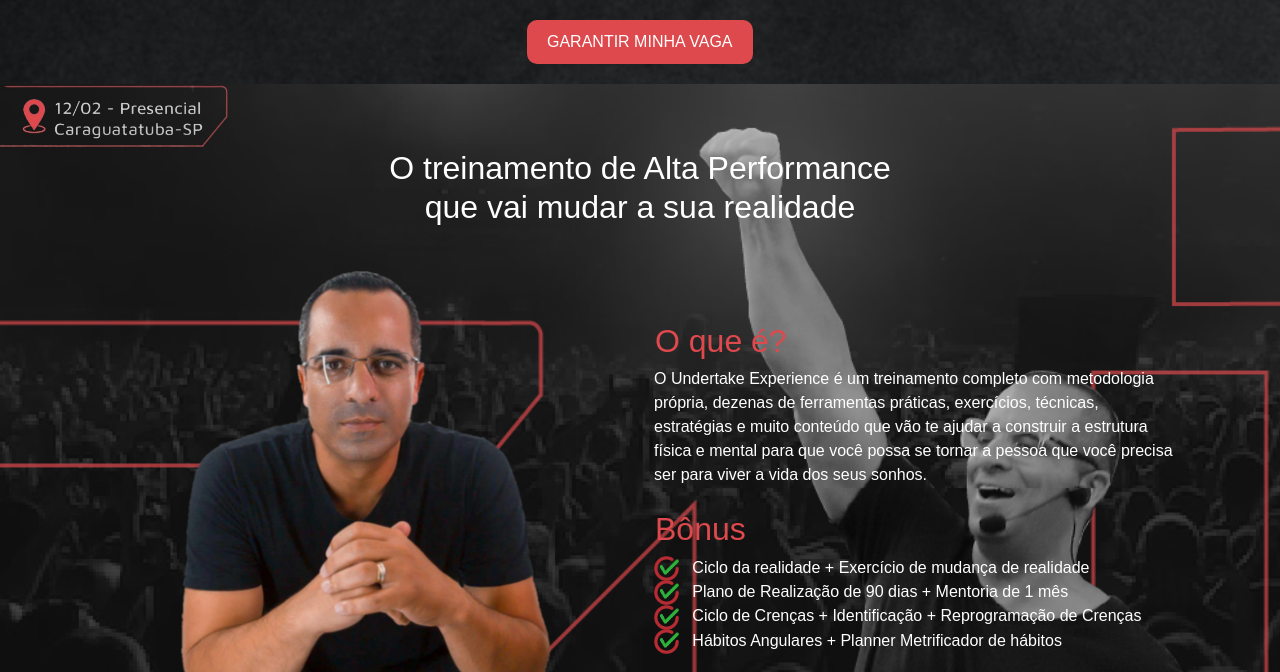
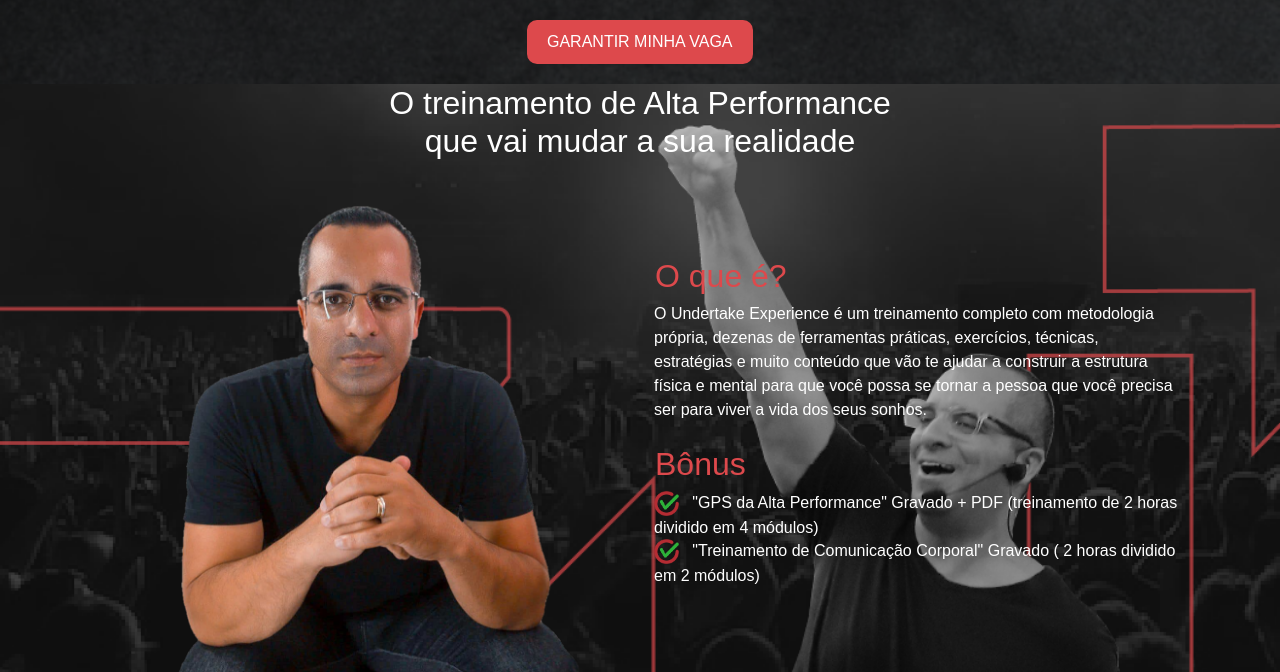
Before and after one commit to M4riotto/landing-page-layout, a plain HTML site: page index.html in a window 1280 px wide. Shown: the part 815-1487 px from the top of the page. Drawn offline with Linux system fonts and the light colour scheme.

Commit message:
Update index.html

```diff
--- a/index.html
+++ b/index.html
@@ -9,6 +9,9 @@
     <title>UNDERTAKE EXPERIENCE</title>
     <!--favicon-->
     <link rel="shortcut icon" href="img/favicon.png" type="image/x-icon" />
+    <!--<link rel="preconnect" href="https://fonts.googleapis.com">-->
+    <!--<link rel="preconnect" href="https://fonts.gstatic.com" crossorigin>-->
+    <!--<link href="https://fonts.googleapis.com/css2?family=Maven+Pro&display=swap" rel="stylesheet">-->
     <link rel="stylesheet" href="css/bootstrap.css">
     <link rel="stylesheet" href="css/style.css?=v33">
     <script>
@@ -58,9 +61,7 @@
         </div><!--PARTE 1*-->
 
         <DIV class="PARTE2 ">
-            <div class="data">
-                <img src="img/local_atualizado.png" width="230px" alt="">
-            </div><!--data-->
+
             <div class="container">
                 <div class="text-center">
                     <h2>O treinamento de Alta Performance <br> que vai mudar a sua realidade</h2>
@@ -89,14 +90,15 @@
                         </div><!--metodologia - RPU-->
                         <br>
                         <h2>Bônus</h2>
-                        <p><img width="25px" height="25px" src="img/checks.png" alt=""> &nbsp Ciclo da realidade +
-                            Exercício de mudança de realidade</p>
-                        <p><img width="25px" height="25px" src="img/checks.png" alt=""> &nbsp Plano de Realização de 90
-                            dias + Mentoria de 1 mês</p>
-                        <p><img width="25px" height="25px" src="img/checks.png" alt=""> &nbsp Ciclo de Crenças +
+                        <p><img width="25px" height="25px" src="img/checks.png" alt=""> &nbsp "GPS da Alta Performance"
+                            Gravado + PDF (treinamento de 2 horas dividido em 4 módulos)
+                           </p>
+                        <p><img width="25px" height="25px" src="img/checks.png" alt=""> &nbsp "Treinamento de Comunicação Corporal"
+                            Gravado ( 2 horas dividido em 2 módulos)</p>
+                        <!-- <p><img width="25px" height="25px" src="img/checks.png" alt=""> &nbsp Ciclo de Crenças +
                             Identificação + Reprogramação de Crenças</p>
                         <p><img width="25px" height="25px" src="img/checks.png" alt=""> &nbsp Hábitos Angulares +
-                            Planner Metrificador de hábitos</p>
+                            Planner Metrificador de hábitos</p> -->
                     </div><!--o que é - bonus-->
                 </div><!--geral-->
                 <div class="met-rpu-desk">
@@ -134,16 +136,15 @@
                 <h1>Investimento</h1>
                 <div class="lotes d-flex">
                     <div class="col-6 ">
-                        <a href="https://sun.eduzz.com/1913868">
-                            <div class="lote-aberto pulse">
+
                                 <h3 style="font-size: 26px; font-weight: bolder;"><Label>Lote ZERO</Label><br></h3>
                                 <h3><s>De  R$ 798,00</s> por  </h3>
                                 <h2>R$ 197,00</h2>
                                 <h4>ou 12x R$19,70</h4>
                                 <p class="text-muted">Compre 1 e leve mais Uma pessoa</p>
-                            </div>
-                        </a><!--link de compra-->
                         <br>
+                         <a href="https://sun.eduzz.com/1913868">
+                            <div class="lote-aberto pulse">
                         <h3 style="font-size: 26px; font-weight: bolder;"><Label>Lote 1</Label><br></h3>
                         <b>
                             <h3><s>De  R$ 798,00</s> por  </h3>
@@ -151,6 +152,9 @@
                                 <h4>ou 12x R$29,70</h4>
                                 <p class="text-muted">Compre 1 e leve mais Uma pessoa</p>
                         </b>
+
+                            </div>
+                        </a><!--link de compra-->
                     </div><!--lote zero e 1-->
 
                     <div class="col-6">
```
